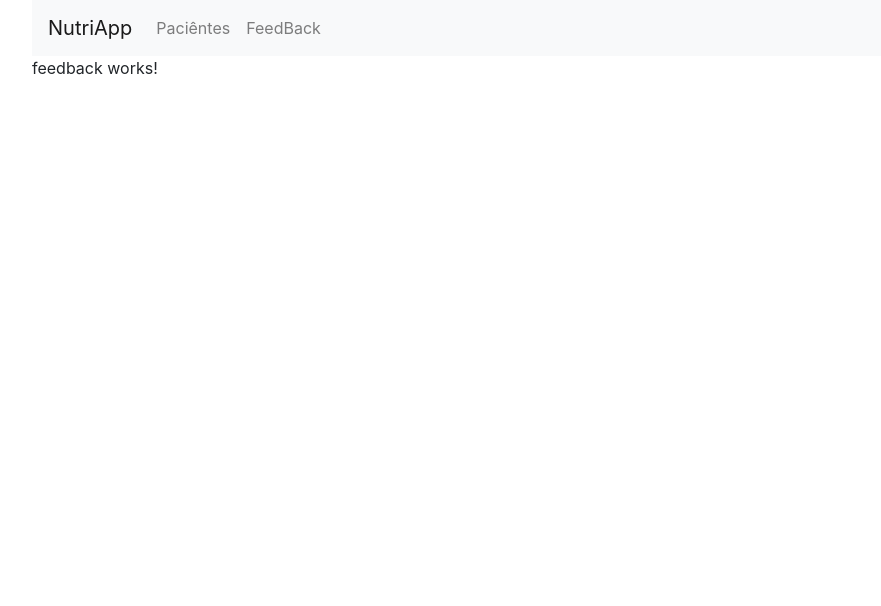
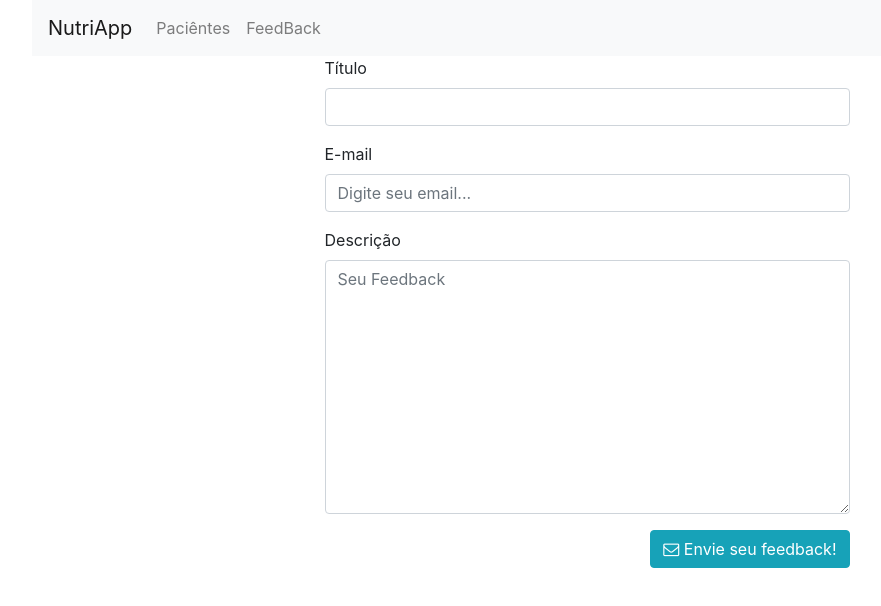
Before and after one commit to matheusbsousa/NutriProjectApp, an Angular app: page /feedback in a window 1280 px wide. Shown: the top 606 px of the page, without its empty margins (53-934 px from the left). Built offline with nearby package versions, Linux system fonts and the light colour scheme.

Commit message:
Inserido feedback

```diff
--- a/src/app/app.module.ts
+++ b/src/app/app.module.ts
@@ -7,6 +7,8 @@ import { NavigationComponent } from './navigation/navigation.component';
 import { PacientesComponent } from './pacientes/pacientes.component';
 import { NotFoundComponent } from './not-found/not-found.component';
 import { FeedbackComponent } from './feedback/feedback.component';
+import {FormsModule} from '@angular/forms';
+import { HttpClientModule} from '@angular/common/http';
 
 @NgModule({
   declarations: [
@@ -18,7 +20,9 @@ import { FeedbackComponent } from './feedback/feedback.component';
   ],
   imports: [
     BrowserModule,
-    AppRoutingModule
+    AppRoutingModule,
+    FormsModule,
+    HttpClientModule
   ],
   providers: [],
   bootstrap: [AppComponent]
--- a/src/app/feedback/feedback.component.css
+++ b/src/app/feedback/feedback.component.css
@@ -0,0 +1,3 @@
+.invalid-input{
+  color: red;
+}
--- a/src/app/feedback/feedback.component.html
+++ b/src/app/feedback/feedback.component.html
@@ -1 +1,51 @@
-<p>feedback works!</p>
+<div class="container">
+  <div class="row">
+    <div class="offset-3"></div>
+    <div class="col-md-6">
+      <form name="form-feedback" #f="ngForm" novalidate (submit)="f.form.valid && envairFeedback()" novalidate>
+        <div class="form-group">
+          <label for="titulo">Título</label>
+          <input type="text" class="form-control" id="titulo" name="titulo" [(ngModel)]="model.titulo"
+                 #titulo="ngModel"
+                 [ngClass]="{ 'is-invalid': f.submitted && titulo.invalid }"
+                 required/>
+          <div *ngIf="f.submitted && titulo.invalid" class="invalid-input">
+            <div *ngIf="titulo.errors?.required">O título não é válido</div>
+          </div>
+        </div>
+        <div class="form-group">
+          <label for="email">E-mail</label>
+          <input type="text" id="email" class="form-control" name="email" placeholder="Digite seu email..."
+                 [(ngModel)]="model.email"
+                 #email="ngModel"
+                 [ngClass]="{ 'is-invalid': f.submitted && email.invalid }"
+                 required
+                 email
+          />
+          <div *ngIf="f.submitted && email.invalid" class="invalid-input">
+            <div *ngIf="email.errors?.required">O email não é válido</div>
+            <div *ngIf="email.errors?.email">O email não é válido</div>
+          </div>
+        </div>
+        <div class="form-group">
+          <label for="descricao">Descrição</label>
+          <textarea id="descricao" class="form-control" type="text-area" name="descricao" placeholder="Seu Feedback"
+                    rows="10" [(ngModel)]="model.descricao"
+                    #descricao="ngModel"
+                    [ngClass]="{ 'is-invalid': f.submitted && descricao.invalid }"
+                    required
+                    minlength="10"
+          ></textarea>
+          <div *ngIf="f.submitted && descricao.invalid" class="invalid-input">
+            <div *ngIf="descricao.errors?.required">A descricao não é válida</div>
+            <div *ngIf="descricao.errors?.minlength">O número minímo de caracteres é 10</div>
+          </div>
+        </div>
+        <button type="submit" class="btn btn-info pull-right">
+          <i class="fa fa-envelope-o"></i>
+          <span> Envie seu feedback! </span>
+        </button>
+      </form>
+    </div>
+  </div>
+</div>
--- a/src/app/feedback/feedback.component.ts
+++ b/src/app/feedback/feedback.component.ts
@@ -1,4 +1,5 @@
 import { Component, OnInit } from '@angular/core';
+import {HttpClient} from "@angular/common/http";
 
 @Component({
   selector: 'app-feedback',
@@ -6,10 +7,35 @@ import { Component, OnInit } from '@angular/core';
   styleUrls: ['./feedback.component.css']
 })
 export class FeedbackComponent implements OnInit {
+model: FeedbackModel = {
+  titulo: '',
+  email: '',
+  descricao: ''
+};
+  private apiURL = 'http://localhost:8080/feedback';
 
-  constructor() { }
+  constructor(private http: HttpClient) {
+
+  }
 
   ngOnInit() {
   }
 
+  envairFeedback(): void {
+    this.http.post(this.apiURL, this.model).subscribe(
+      res => {
+        location.reload();
+      },
+      err => {
+        alert('Ocorreu um erro ao enviar o feedback');
+      }
+    );
+  }
+
 }
+
+export interface FeedbackModel {
+  titulo: string;
+  email: string;
+  descricao: string;
+}
```
